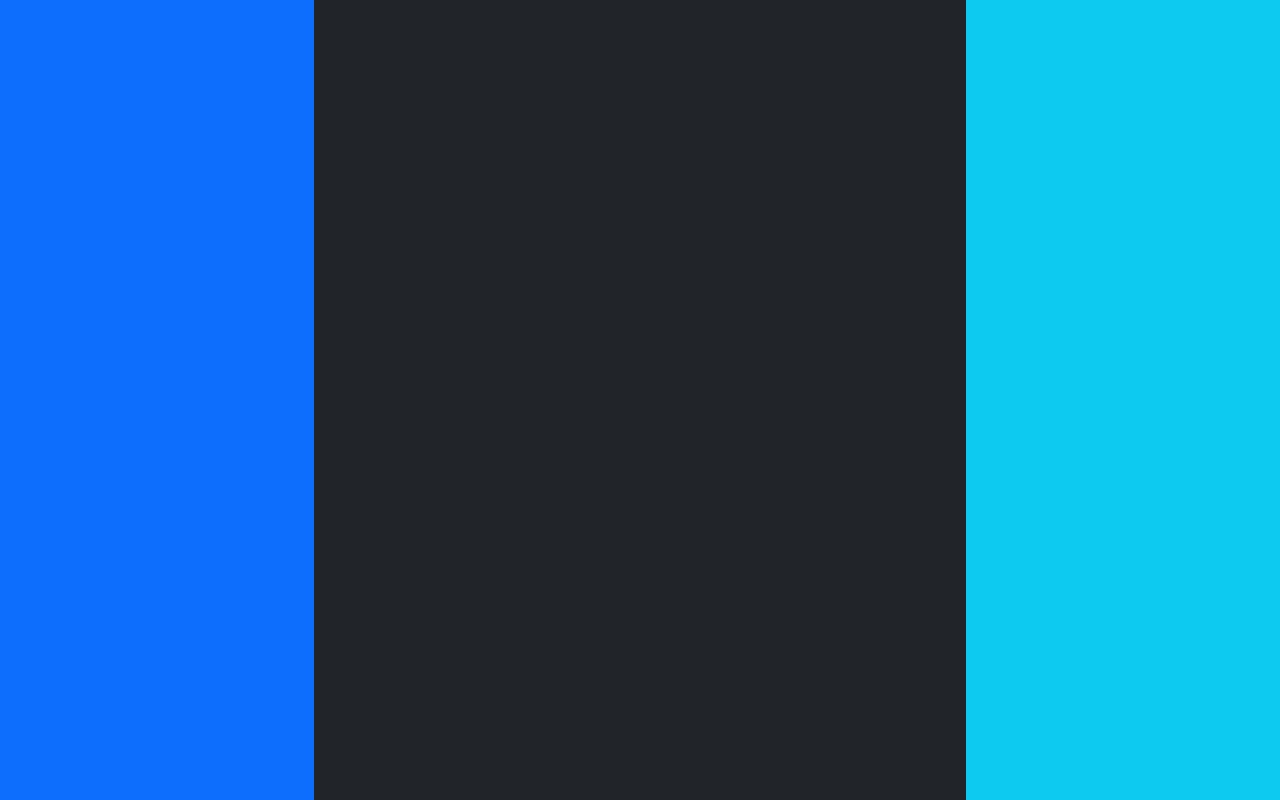
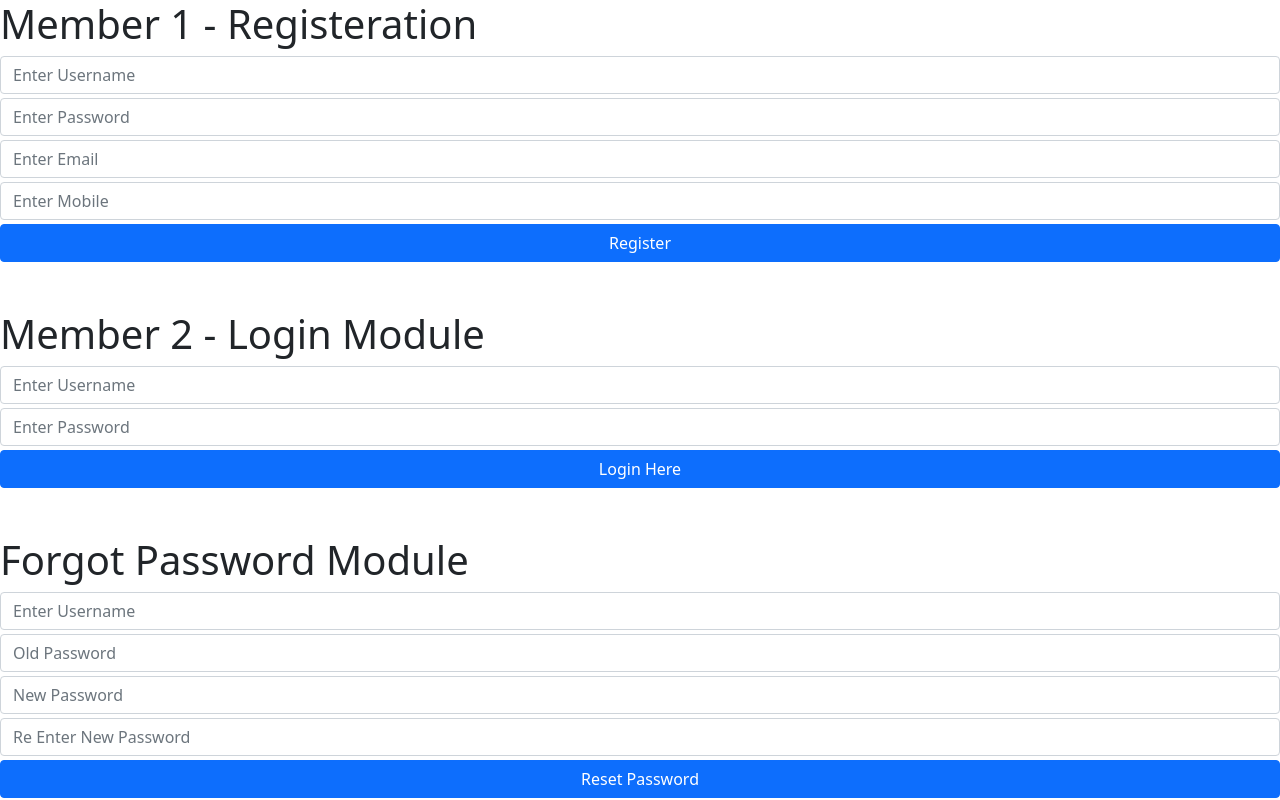
Before and after one commit to suryapampana/react-app3, a React (Create React App) app: page / in a window 1280 px wide. Built offline with nearby package versions, Linux system fonts and the light colour scheme.

Commit message:
registration module

```diff
--- a/src/App.js
+++ b/src/App.js
@@ -2,15 +2,151 @@
 import "./App.css";
 
 import { useState } from "react";
-import { Col, Row } from "react-bootstrap";
+import { Button, ButtonGroup, Col, Row } from "react-bootstrap";
 
 function App() {
   return (
-    <Row style={{ height: "100vh" }}>
-      <Col xs={0} md={3} className="bg-primary"></Col>
-      <Col sm={12} md={6} className="bg-dark"></Col>
-      <Col xs={0} md={3} className="bg-info"></Col>
-    </Row>
+    <div>
+      <Member1 />
+
+      <div className="mb-5"></div>
+      <Member2 />
+
+      <div className="mb-5"></div>
+      <Member3 />
+    </div>
+  );
+}
+
+function Member1() {
+  return (
+    <div>
+      <h1>Member 1 - Registeration</h1>
+      <div>
+        <div className="mb-1">
+          <input
+            type="text"
+            name=""
+            id=""
+            placeholder="Enter Username"
+            className="form-control"
+          />
+        </div>
+
+        <div className="mb-1">
+          <input
+            type="text"
+            name=""
+            id=""
+            placeholder="Enter Password"
+            className="form-control"
+          />
+        </div>
+
+        <div className="mb-1">
+          <input
+            type="text"
+            name=""
+            id=""
+            placeholder="Enter Email"
+            className="form-control"
+          />
+        </div>
+
+        <div className="mb-1">
+          <input
+            type="text"
+            name=""
+            id=""
+            placeholder="Enter Mobile"
+            className="form-control"
+          />
+        </div>
+
+        <div className="mb-1">
+          <input
+            type="button"
+            value="Register"
+            className="btn btn-primary w-100"
+          />
+        </div>
+      </div>
+    </div>
+  );
+}
+
+function Member2() {
+  return (
+    <div>
+      <h1>Member 2 - Login Module</h1>
+      <div className="mb-1">
+        <input
+          type="text"
+          placeholder="Enter Username"
+          className="form-control"
+        />
+      </div>
+
+      <div className="mb-1">
+        <input
+          type="text"
+          placeholder="Enter Password"
+          className="form-control"
+        />
+      </div>
+
+      <div>
+        <Button className="w-100">Login Here</Button>
+      </div>
+    </div>
+  );
+}
+
+function Member3() {
+  return (
+    <div>
+      <h1>Forgot Password Module</h1>
+
+      <div className="mb-1">
+        <input
+          type="text"
+          placeholder="Enter Username"
+          className="form-control"
+        />
+      </div>
+
+      <div className="mb-1">
+        <input
+          type="text"
+          placeholder="Old Password"
+          className="form-control"
+        />
+      </div>
+
+      <div className="mb-1">
+        <input
+          type="text"
+          placeholder="New Password"
+          className="form-control"
+        />
+      </div>
+
+      <div className="mb-1">
+        <input
+          type="text"
+          placeholder="Re Enter New Password"
+          className="form-control"
+        />
+      </div>
+
+      <div>
+        <input
+          type="button"
+          value="Reset Password"
+          className="btn btn-primary w-100"
+        />
+      </div>
+    </div>
   );
 }
 
```
